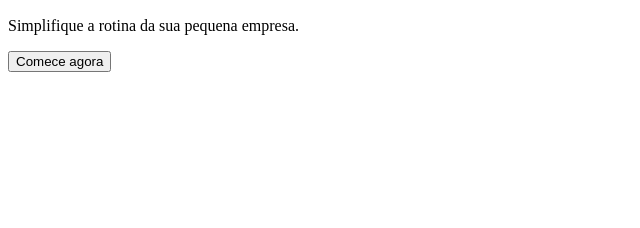
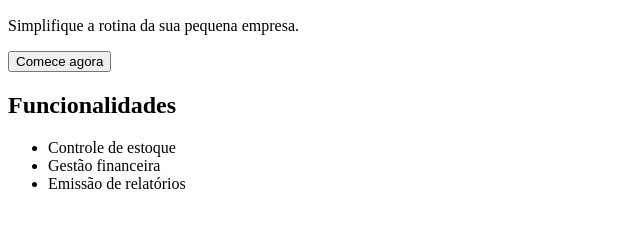
Before and after one commit to karinecroce-ops/devsolutions, a plain HTML site: page index.html in a window 1280 px wide. Shown: the part 50-278 px from the top of the page, without its empty margins (0-640 px from the left). Drawn offline with Linux system fonts and the light colour scheme.

Commit message:
Update index.html

```diff
--- a/index.html
+++ b/index.html
@@ -11,5 +11,13 @@
  <p>Simplifique a rotina da sua pequena empresa.</p>
  <Button>Comece agora</Button>
    </section>
+   <section class= "funcionalidade">
+    <h2>Funcionalidades</h2>
+    <ul>
+     <li>Controle de estoque</li>
+     <li>Gestão financeira</li>
+     <li>Emissão de relatórios</li>
+     </ul>
+   </section>
 </body>
 </html>
```
